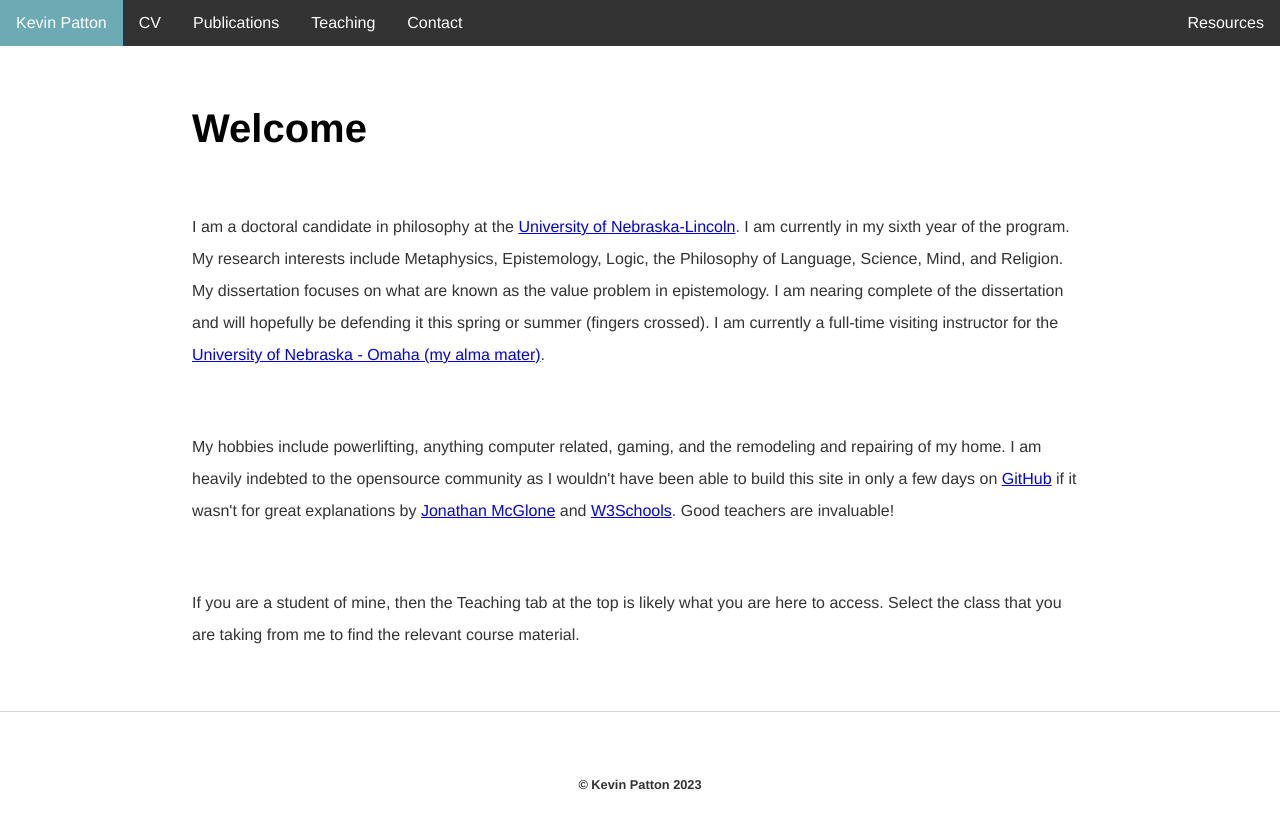
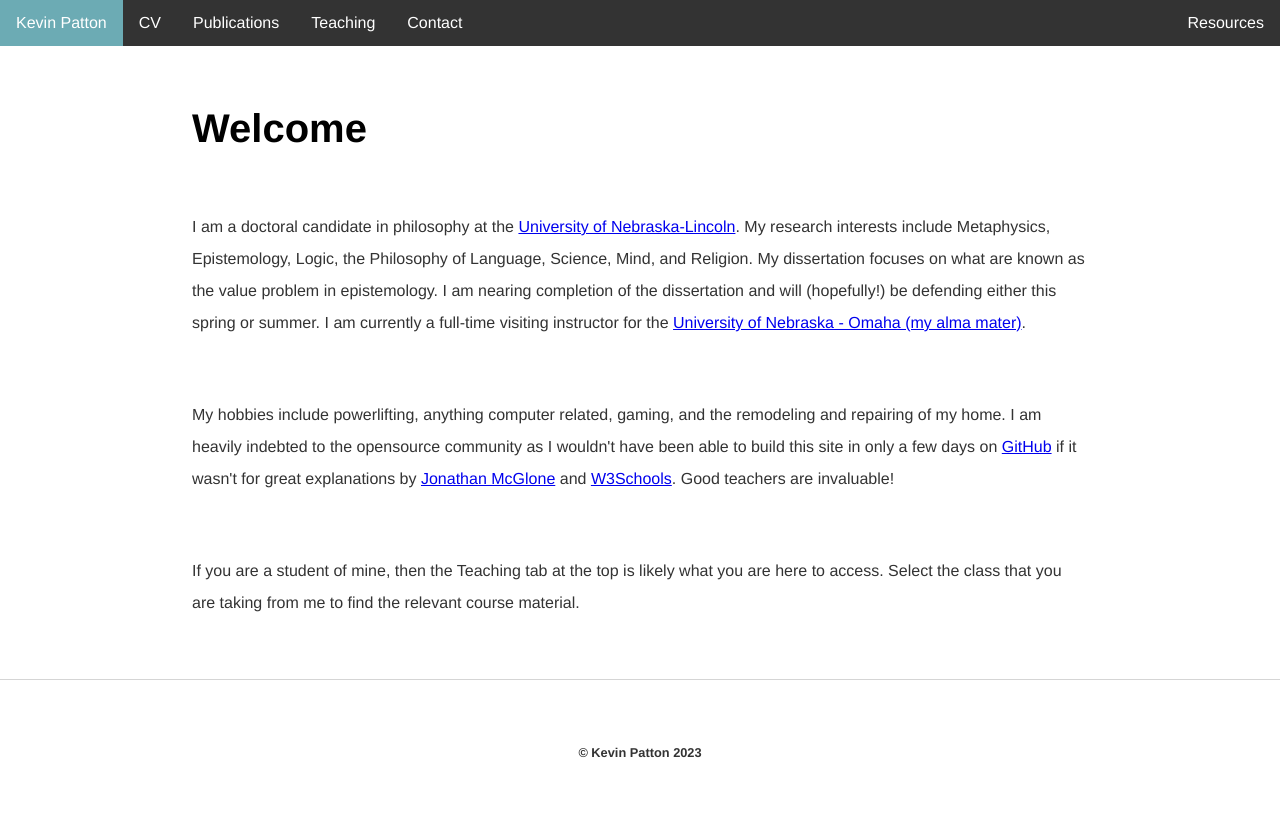
Before and after one commit to kevinjpatton/kevinjpatton.github.io, a Jekyll site: the page built from index.html, in a window 1280 px wide. Shown: the top 829 px of the page. Built offline with Jekyll 4.4.1, drawn with Linux system fonts in a browser that asks for light colours; Markdown is read by kramdown in place of the engine named in the settings.

Commit message:
Update index.html

```diff
--- a/index.html
+++ b/index.html
@@ -4,7 +4,7 @@ title: Kevin Patton
 ---
 <div class="blurb">
 	<h1>Welcome</h1>
-	<p>I am a doctoral candidate in philosophy at the <a href="http://www.unl.edu/philosophy/graduate-students#patton" target="_blank">University of Nebraska-Lincoln</a>.  I am currently in my sixth year of the program.  My research interests include Metaphysics, Epistemology, Logic, the Philosophy of Language, Science, Mind, and Religion.  My dissertation focuses on what are known as the value problem in epistemology.  I am nearing complete of the dissertation and will hopefully be defending it this spring or summer (fingers crossed).  I am currently a full-time visiting instructor for the <a href="https://www.unomaha.edu/college-of-arts-and-sciences/philosophy/about-us/directory/kevin-patton.php" target="_blank">University of Nebraska - Omaha (my alma mater)</a>.</p>
+	<p>I am a doctoral candidate in philosophy at the <a href="http://www.unl.edu/philosophy/graduate-students#patton" target="_blank">University of Nebraska-Lincoln</a>.  My research interests include Metaphysics, Epistemology, Logic, the Philosophy of Language, Science, Mind, and Religion.  My dissertation focuses on what are known as the value problem in epistemology.  I am nearing completion of the dissertation and will (hopefully!) be defending either this spring or summer.  I am currently a full-time visiting instructor for the <a href="https://www.unomaha.edu/college-of-arts-and-sciences/philosophy/about-us/directory/kevin-patton.php" target="_blank">University of Nebraska - Omaha (my alma mater)</a>.</p>
 	<p>My hobbies include powerlifting, anything computer related, gaming, and the remodeling and repairing of my home.  I am heavily indebted to the opensource community as I wouldn't have been able to build this site in only a few days on <a href="https://github.com" target="_blank">GitHub</a> if it wasn't for great explanations by <a href="https://github.com/jmcglone" target="_blank">Jonathan McGlone</a> and <a href="http://www.w3schools.com/" target="_blank">W3Schools</a>.  Good teachers are invaluable!</p>
 	<p>If you are a student of mine, then the Teaching tab at the top is likely what you are here to access.  Select the class that you are taking from me to find the relevant course material.</p>
 </div><!-- /.blurb -->
```
